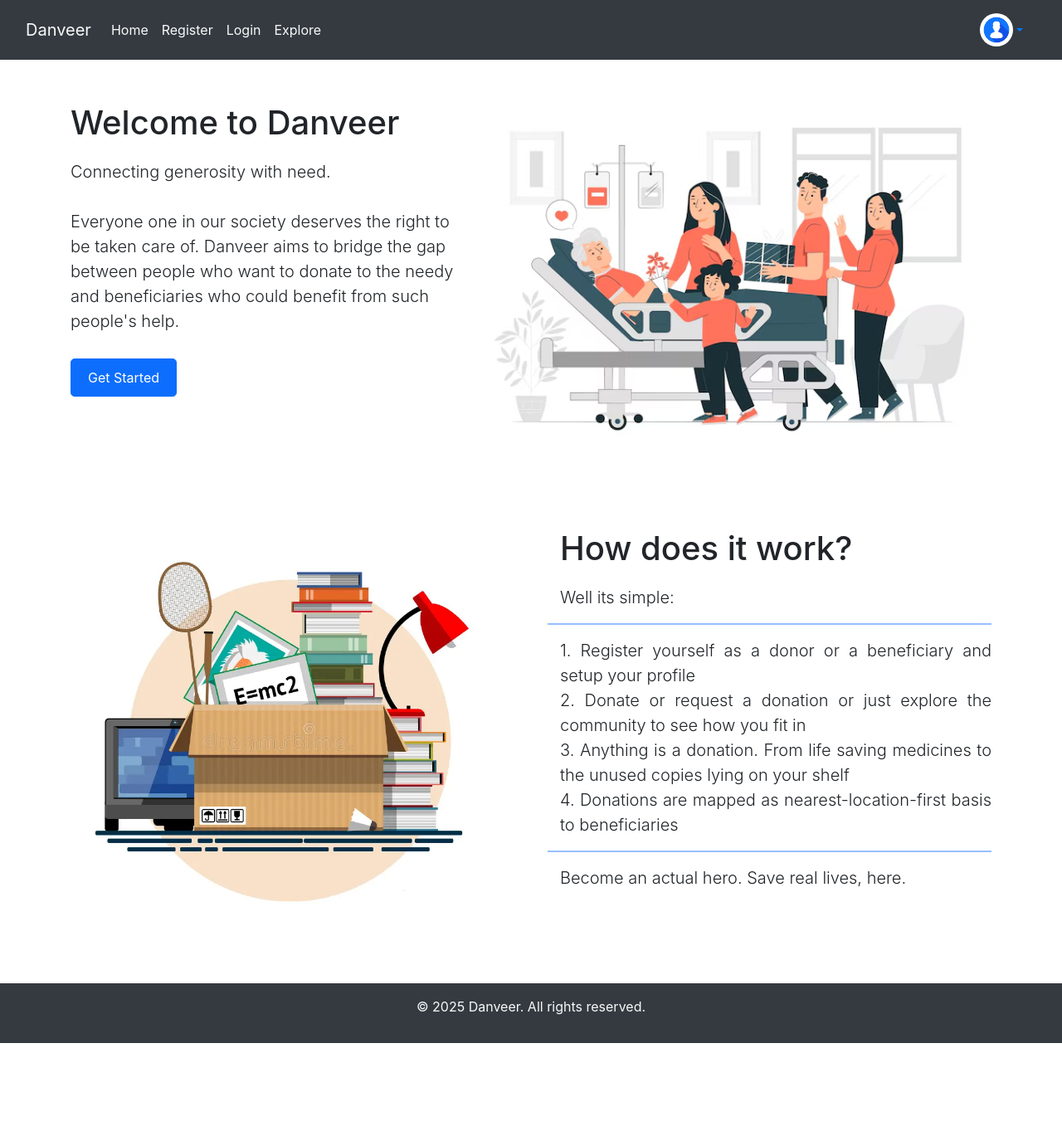
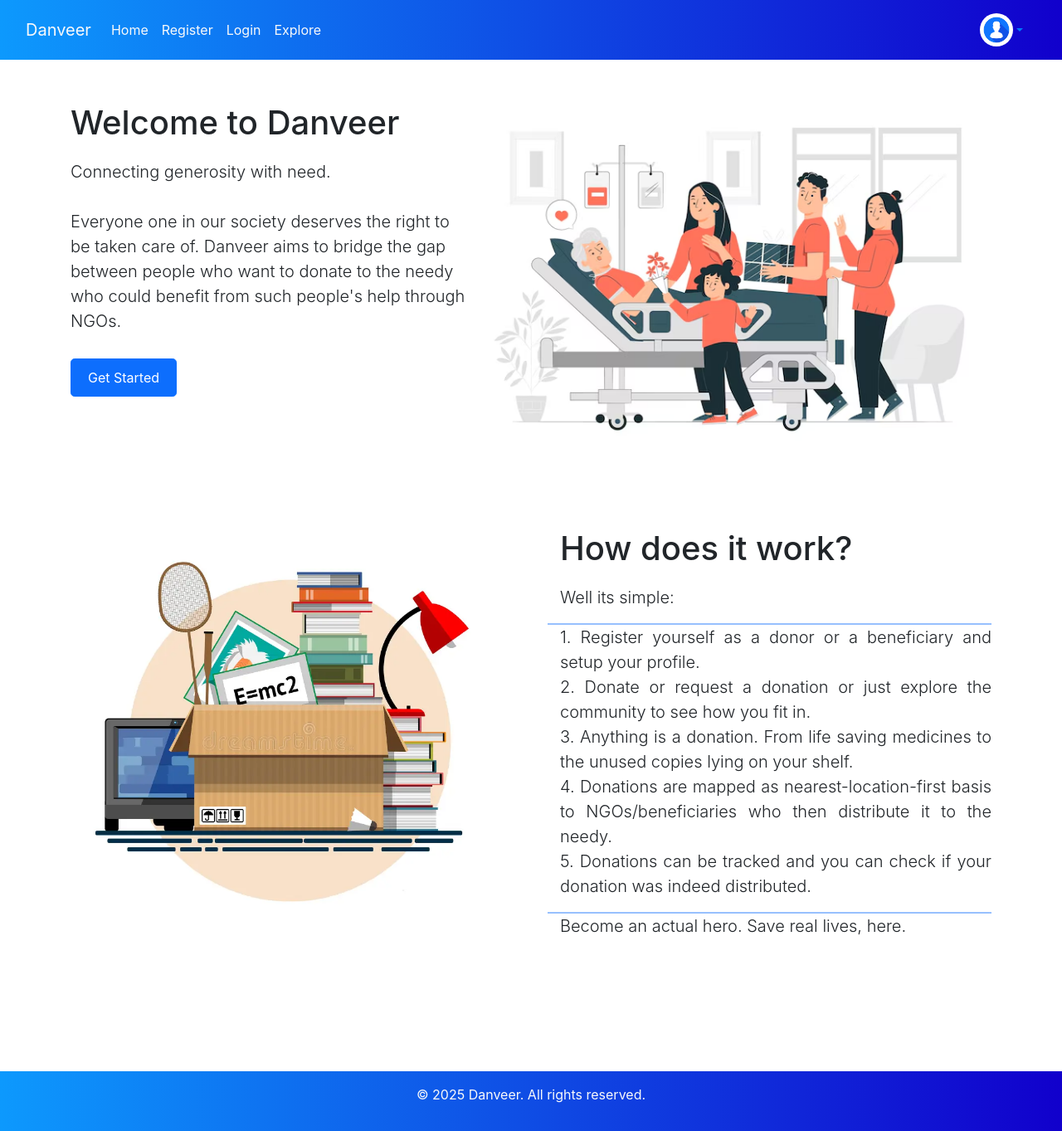
Before and after one commit to Cicada1107/danveer, a Django app: page / in a window 1280 px wide. Shown: the whole page at 83% size. Before the commit the page ends 1257 px from the top, so only its background shows below. Run offline with Django 5.2, Linux system fonts and the light colour scheme; some libraries are stand-ins or nearby versions.

Commit message:
Changed models to prep for login system

```diff
--- a/danveer/danveer/settings.py
+++ b/danveer/danveer/settings.py
@@ -103,6 +103,8 @@ AUTH_PASSWORD_VALIDATORS = [
     },
 ]
 
+AUTH_USER_MODEL = 'donations.Customer'
+
 
 # Internationalization
 # https://docs.djangoproject.com/en/5.1/topics/i18n/
--- a/danveer/donations/admin.py
+++ b/danveer/donations/admin.py
@@ -1,7 +1,6 @@
 from django.contrib import admin
-from .models import Donation, Beneficiary, Donor
+from .models import Customer, Donation
 
 # Register your models here.
-admin.site.register(Donor)
-admin.site.register(Beneficiary)
+admin.site.register(Customer)
 admin.site.register(Donation)
--- a/danveer/donations/static/css/styles.css
+++ b/danveer/donations/static/css/styles.css
@@ -1,3 +1,38 @@
+/*MAIN.HTML*/
+/*Navbar additional setup*/
+.navbar {
+    background: linear-gradient(to right, #0d99fd, #1100cc);
+}
+
+.navbar-collapse {
+    display: flex;
+    justify-content: space-between;
+}
+
+.dropdown {
+    margin-left: auto;  /* Pushes the profile button to the right */
+}
+
+/* General Buttons */
+.btn-primary {
+    background-color: #0d6efd;
+    border-color: #0d6efd;
+    font-size: 1rem;
+    padding: 10px 20px;
+}
+
+.btn-primary:hover {
+    background-color: #0044cc;
+    border-color: #003366;
+}
+
+/*Footer section*/
+footer {
+    background: linear-gradient(to right, #0d99fd, #1100cc);
+}
+
+
+/*HOME PAGE*/
 /* Header Section */
 /* .title-section {
     background: linear-gradient(to right, #0d6efd, #0e00cc);
@@ -47,39 +82,8 @@
     border: 1px solid #0d6dfd6d;
 }
 
-/* Ordered List Styling */
-.row-section ol {
-    margin: 0 auto;
-    max-width: 600px;
-    padding-left: 20px;
-    font-size: 1.1rem;
+/*Feed Section*/
+hr {
+    margin: auto;
+    border: 1px solid #0d7dfd6a;
 }
-
-/* General Buttons */
-.btn-primary {
-    background-color: #0d6efd;
-    border-color: #0d6efd;
-    font-size: 1rem;
-    padding: 10px 20px;
-}
-
-.btn-primary:hover {
-    background-color: #0044cc;
-    border-color: #003366;
-}
-
-section h2 {
-    font-size: 2.5rem;
-    color: #ff5722; /* Example color */
-    margin-bottom: 20px;
-    font-weight: bold;
-}
-
-.navbar-collapse {
-    display: flex;
-    justify-content: space-between;
-}
-
-.dropdown {
-    margin-left: auto;  /* Pushes the profile button to the right */
-}
--- a/danveer/donations/templates/home.html
+++ b/danveer/donations/templates/home.html
@@ -7,7 +7,7 @@
     <img src="{% static 'images/header_img.png' %}" alt="header_section_img" width="626" height="417">
     <h1>Welcome to Danveer</h1>
     <p class="lead">Connecting generosity with need.</p>
-    <p class="lead">Everyone one in our society deserves the right to be taken care of. Danveer aims to bridge the gap between people who want to donate to the needy and beneficiaries who could benefit from such people's help.</p>
+    <p class="lead">Everyone one in our society deserves the right to be taken care of. Danveer aims to bridge the gap between people who want to donate to the needy who could benefit from such people's help through NGOs.</p>
     <a href="{% url 'register' %}" class="btn btn-primary btn-lg">Get Started</a>
 </div>
 
@@ -18,18 +18,25 @@
     <p class="lead">Well its simple:</p>
     <hr id="how-it-works-hr">
     <p class="lead">
-        1. Register yourself as a donor or a beneficiary and setup your profile<br>
-        2. Donate or request a donation or just explore the community to see how you fit in<br>
-        3. Anything is a donation. From life saving medicines to the unused copies lying on your shelf<br>
-        4. Donations are mapped as nearest-location-first basis to beneficiaries
+        1. Register yourself as a donor or a beneficiary and setup your profile.<br>
+        2. Donate or request a donation or just explore the community to see how you fit in.<br>
+        3. Anything is a donation. From life saving medicines to the unused copies lying on your shelf.<br>
+        4. Donations are mapped as nearest-location-first basis to NGOs/beneficiaries who then distribute it to the needy.<br>
+        5. Donations can be tracked and you can check if your donation was indeed distributed.
     </p>
     <hr id="how-it-works-hr">
     <p class="lead">Become an actual hero. Save real lives, here.</p>
 </div>
 
-<!-- Key Features Section -->
+<!--Feed Section-->
+<div class="feed-section text-jsutify py-5">
+    <!--Implement feed as per reference here, once backend is done-->
+</div>
 
+<!--Register Button-->
+    <!--After backend, because only then you will know whether user is not signed in or donor or beneficiary-->
 
 <!-- Testimonials Section -->
+    <!--After the backend, when there is a feature to upload testimonials-->
 
 {% endblock %}
--- a/danveer/donations/templates/main.html
+++ b/danveer/donations/templates/main.html
@@ -4,7 +4,7 @@
         {% load static %}
         <meta charset="UTF-8">
         <meta name="viewport" content="width=device-width, initial-scale=1.0">
-        <title>Danveer</title>
+        <title>Danveer India | Connecting Generosity with Impact</title>
 
         <!-- Bootstrap CSS CDN -->
         <link href="https://stackpath.bootstrapcdn.com/bootstrap/4.5.2/css/bootstrap.min.css" rel="stylesheet">
```
Also changed, not shown: danveer/donations/models.py (+13 -8 lines), danveer/donations/migrations/__init__.py (deleted).
